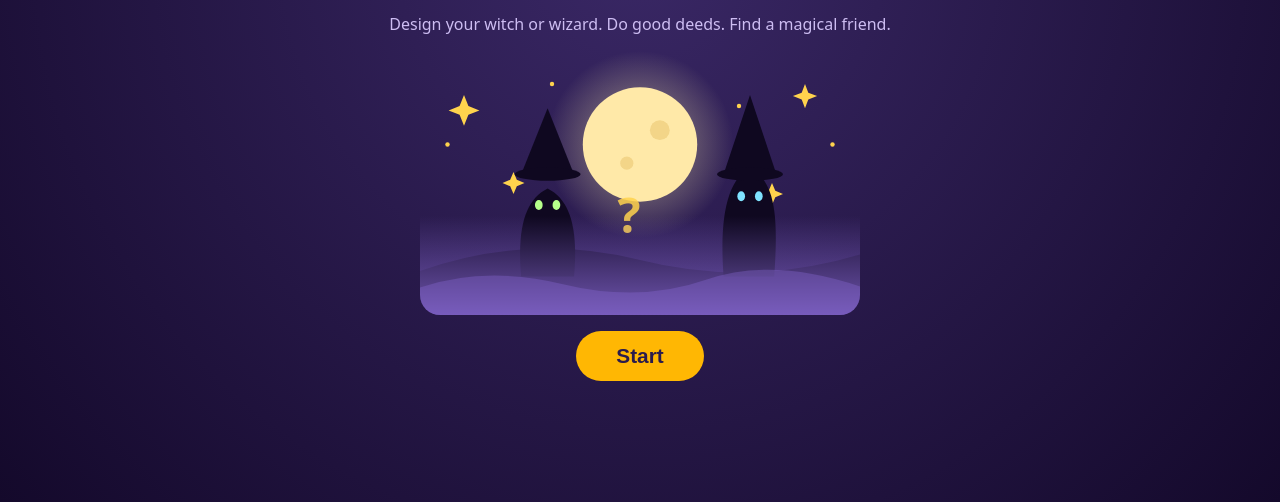
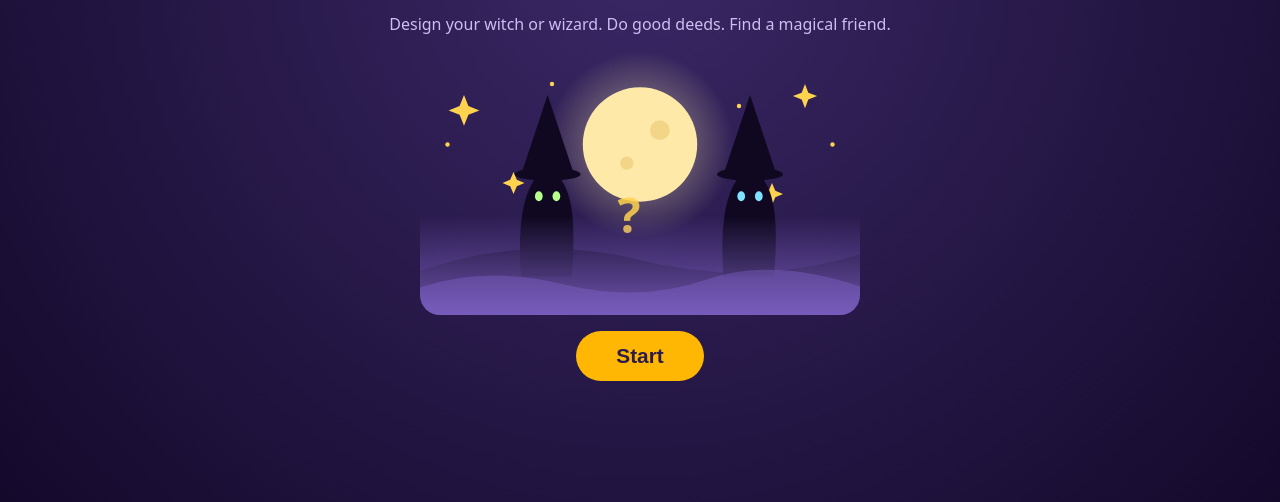
Before and after one commit to tamaslang/wizard-n-which, a website with bundled scripts: page index.html in a window 1280 px wide. Shown: the part 298-800 px from the top of the page. Built offline with nearby package versions, Linux system fonts and the light colour scheme.

Commit message:
Make left hero figure match the right one
Co-authored-by: Copilot App <223556219+Copilot@users.noreply.github.com>

```diff
--- a/index.html
+++ b/index.html
@@ -56,12 +56,11 @@
         </g>
         <path d="M0 200 Q100 165 200 190 T400 185 V240 H0z" fill="#1b1034"/>
         <g fill="#0f0820">
-          <path d="M92 205 C88 160 96 135 116 125 C136 135 144 160 140 205z"/>
-          <path d="M92 112 L116 52 L140 112z"/><ellipse cx="116" cy="112" rx="30" ry="6"/>
+          <g transform="translate(-184 0)"><path d="M276 205 C272 150 280 125 292 112 C288 95 296 90 300 90 C306 90 314 95 308 112 C322 126 326 150 322 205z"/><path d="M276 112 L300 40 L324 112z"/><ellipse cx="300" cy="112" rx="30" ry="6"/></g>
           <path d="M276 205 C272 150 280 125 292 112 C288 95 296 90 300 90 C306 90 314 95 308 112 C322 126 326 150 322 205z"/>
           <path d="M276 112 L300 40 L324 112z"/><ellipse cx="300" cy="112" rx="30" ry="6"/>
         </g>
-        <g fill="#b6ff8a"><ellipse cx="108" cy="140" rx="3.5" ry="4.5"/><ellipse cx="124" cy="140" rx="3.5" ry="4.5"/></g>
+        <g fill="#b6ff8a"><ellipse cx="108" cy="132" rx="3.5" ry="4.5"/><ellipse cx="124" cy="132" rx="3.5" ry="4.5"/></g>
         <g fill="#7fe3ff"><ellipse cx="292" cy="132" rx="3.5" ry="4.5"/><ellipse cx="308" cy="132" rx="3.5" ry="4.5"/></g>
         <text x="190" y="165" font-size="44" font-weight="800" fill="#ffd34d" opacity=".85" text-anchor="middle" font-family="system-ui,sans-serif">?</text>
         <rect y="150" width="400" height="90" fill="url(#mist)"/>
```
